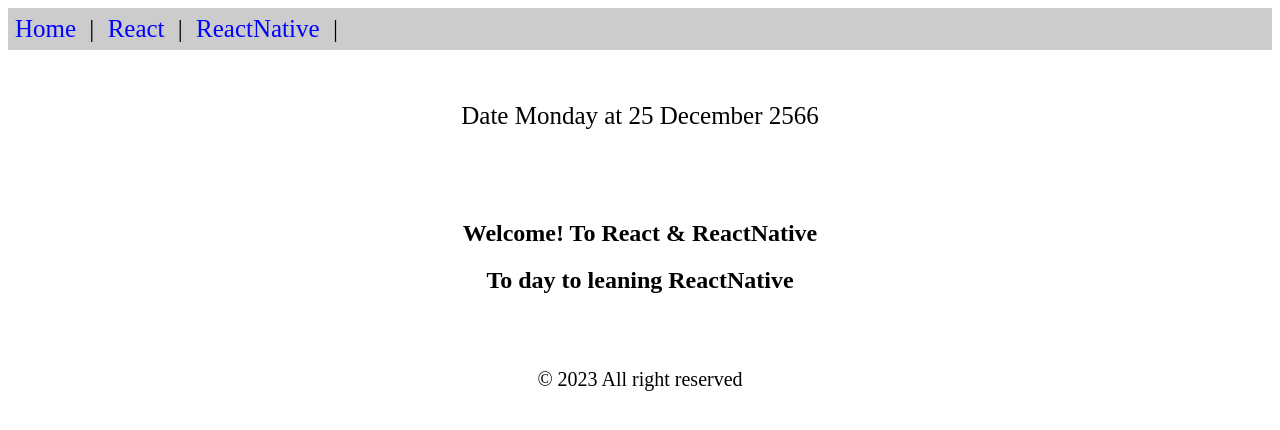
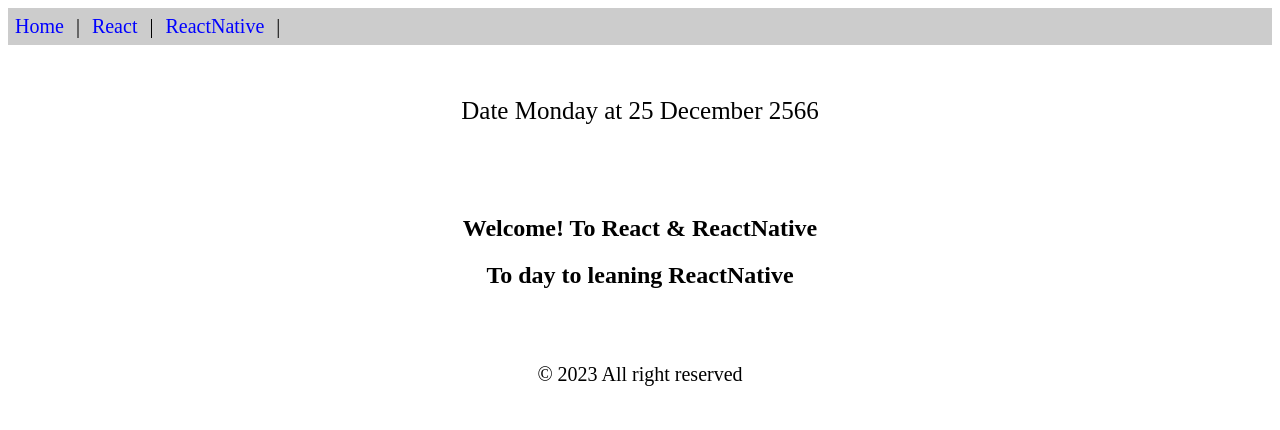
Before and after one commit to s6503052412161/app1, a React (Create React App) app: page / in a window 1280 px wide. Shown: the top 430 px of the page. Built offline with nearby package versions, Linux system fonts and the light colour scheme.

Commit message:
update react
update react

```diff
--- a/src/App.js
+++ b/src/App.js
@@ -1,6 +1,7 @@
 import React from 'react';
 import {Header,Content,Footer} from './func-components';
 import Calendar from './class-components';
+// import './sty.css';
 function App() {
   return(
     <>
--- a/src/func-components.js
+++ b/src/func-components.js
@@ -9,7 +9,7 @@ export function Header(){
 
         }
         return(
-            <div style={{backgroundColor:'#ccc',fontSize:'25px',}}>
+            <div style={{backgroundColor:'#ccc',fontSize:'20px'}}>
                 <a href='#' style={aStyle} >Home</a> |&nbsp;
                 <a href='#' style={aStyle} >React</a> |&nbsp;
                 <a href='#' style={aStyle} >ReactNative</a> |&nbsp;
--- a/src/index.css
+++ b/src/index.css
@@ -1,5 +1,6 @@
 body {
-  background-image: url("bg2.jpg");
+  background-image: url("bg1.jpg");
   background-size: cover;
   background-position: cover;
+  background:none-repeat ;
 }
```
